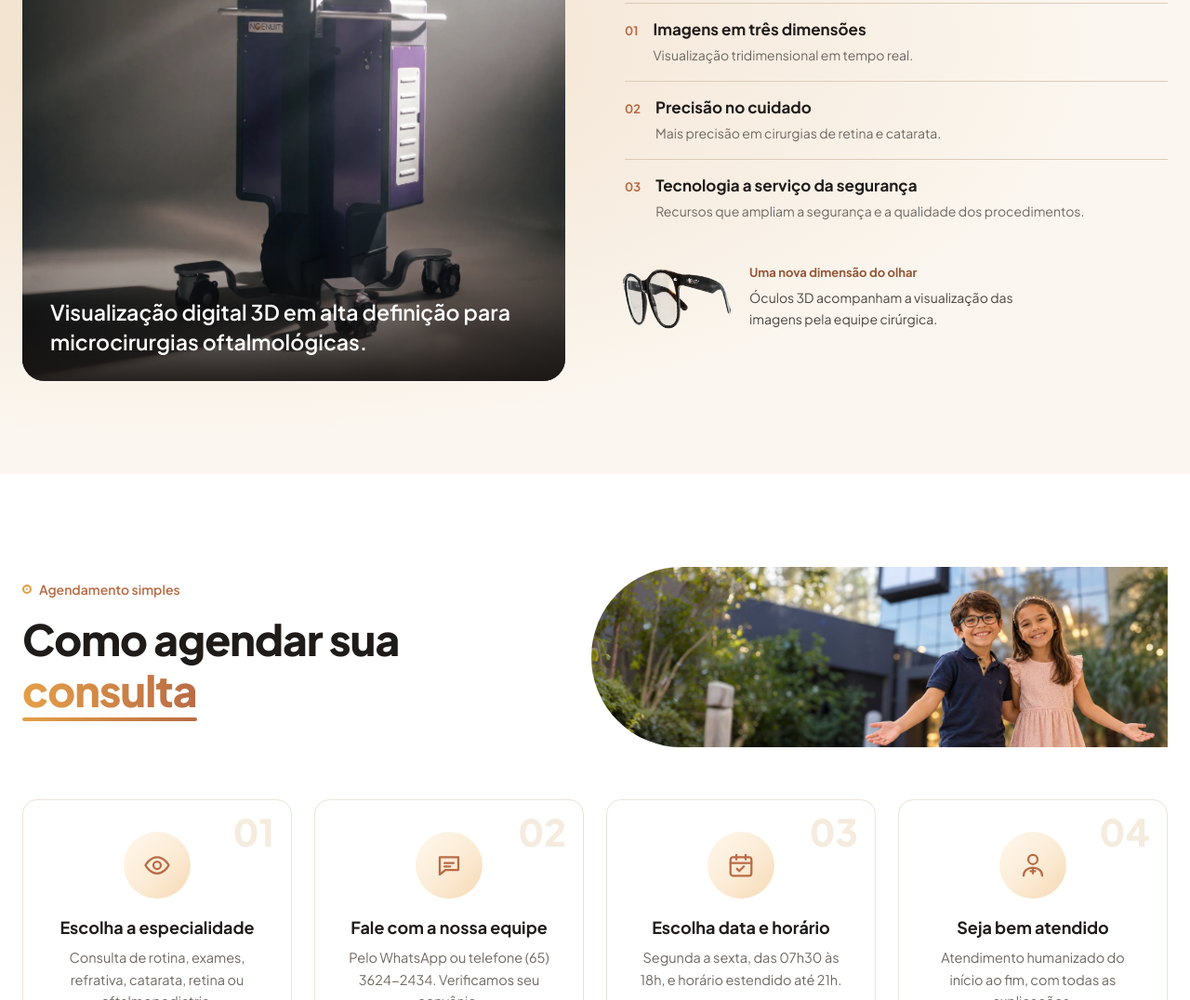
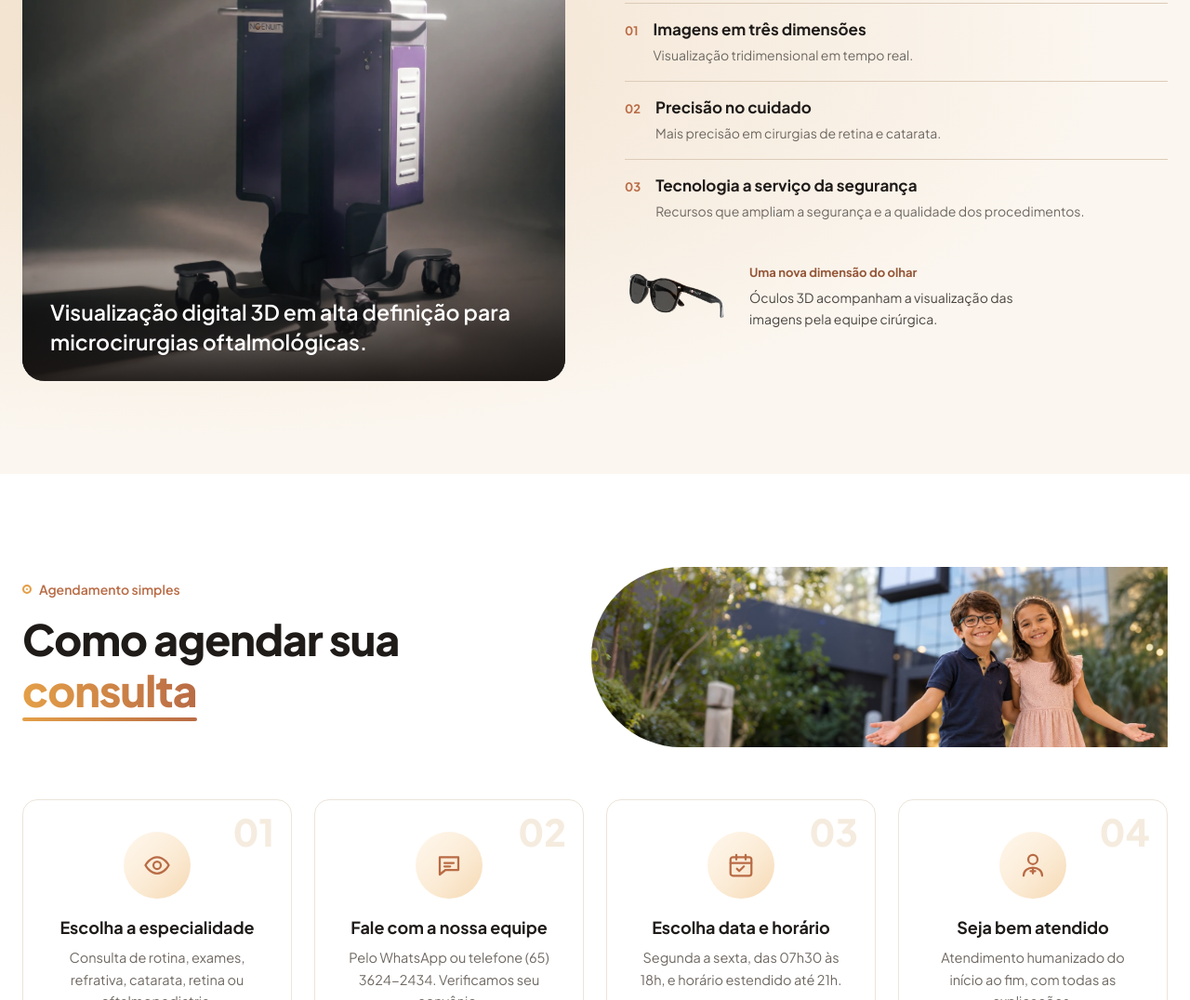
Before and after one commit to equipevivox/hospitalvisao, a plain HTML site: page index.html in a window 1280 px wide. Shown: the part 5455-6531 px from the top of the page at 93% size. Drawn offline with Linux system fonts and the light colour scheme.

Commit message:
fix: usa imagem original dos oculos NGENUITY

```diff
--- a/css/style.css
+++ b/css/style.css
@@ -284,8 +284,7 @@ svg { width: 1em; height: 1em; }
 .ngenuity__features h3 { font-size: 17px; line-height: 1.4; margin-bottom: 4px; }
 .ngenuity__features p { font-size: 14px; margin: 0; color: var(--muted); }
 .ngenuity__detail { display: flex; gap: 22px; align-items: center; }
-/* Compensa o alongamento vertical presente na exportação original dos óculos. */
-.ngenuity__detail img { width: 112px; height: 70px; object-fit: fill; flex: none; transform: rotate(-9deg); }
+.ngenuity__detail img { width: 112px; height: auto; flex: none; }
 .ngenuity__eyebrow { display: block; font-size: 13px; font-weight: 700; color: var(--earth); margin-bottom: 5px; }
 .ngenuity__detail p { margin: 0; font-size: 14px; max-width: 30ch; }
 @media (max-width: 850px) {
--- a/index.html
+++ b/index.html
@@ -9,7 +9,7 @@
   <link rel="preconnect" href="https://fonts.googleapis.com">
   <link rel="preconnect" href="https://fonts.gstatic.com" crossorigin>
   <link href="https://fonts.googleapis.com/css2?family=Plus+Jakarta+Sans:wght@400;500;600;700;800&display=swap" rel="stylesheet">
-  <link rel="stylesheet" href="css/style.css?v=20261117-oculos">
+  <link rel="stylesheet" href="css/style.css?v=20261117-oculos-original">
 </head>
 <body>
 
@@ -326,7 +326,7 @@
             <li><span>03</span><div><h3>Tecnologia a serviço da segurança</h3><p>Recursos que ampliam a segurança e a qualidade dos procedimentos.</p></div></li>
           </ul>
           <div class="ngenuity__detail">
-            <img src="assets/img/ngenuity/oculos-3d.webp" alt="Óculos 3D do sistema NGENUITY" width="800" height="993" loading="lazy">
+            <img src="assets/img/ngenuity/oculos-3d-original.png" alt="Óculos 3D do sistema NGENUITY" width="788" height="386" loading="lazy">
             <div><span class="ngenuity__eyebrow">Uma nova dimensão do olhar</span><p>Óculos 3D acompanham a visualização das imagens pela equipe cirúrgica.</p></div>
           </div>
         </div>
```
Also changed, not shown: assets/img/ngenuity/oculos-3d-original.png (added).
